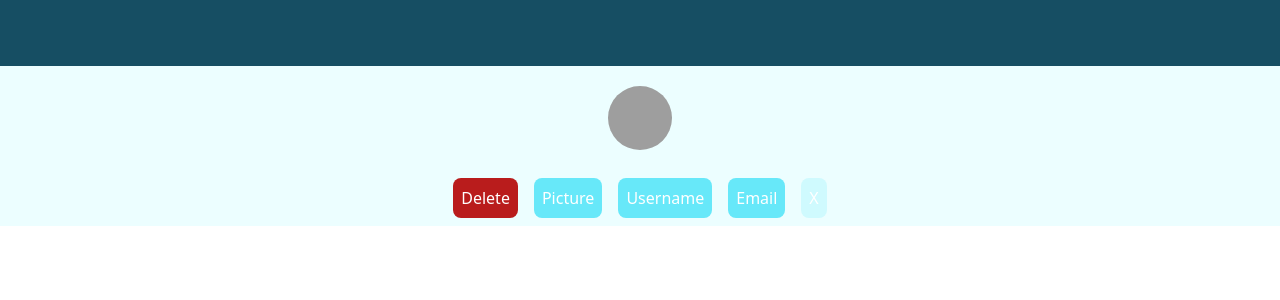
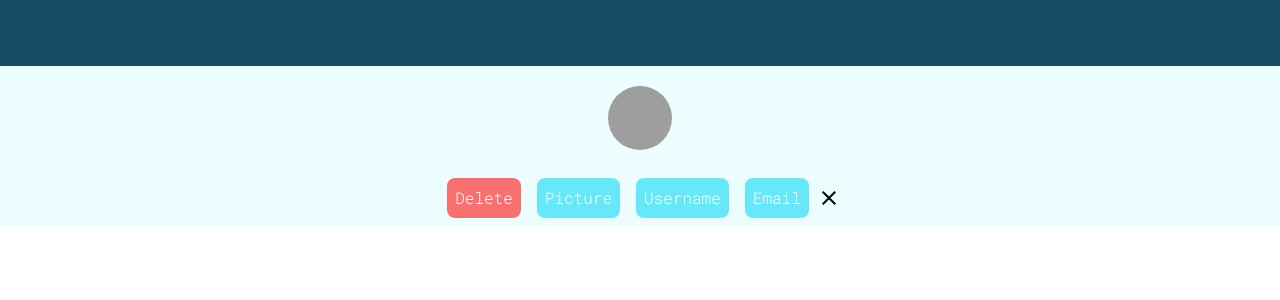
Before and after one commit to kirran01/Ghibli-front, a React (Vite) app: page /profile in a window 1280 px wide. Both pictures are taken after a click on the button "Edit Profile". Shown: the top 300 px of the page. Built offline with nearby package versions, Linux system fonts and the light colour scheme; grey boxes are pictures that could not be loaded.

Commit message:
update user

```diff
--- a/index.html
+++ b/index.html
@@ -3,6 +3,12 @@
   <head>
     <meta charset="UTF-8" />
     <link rel="icon" type="image/svg+xml" href="/vite.svg" />
+    <link rel="preconnect" href="https://fonts.googleapis.com" />
+    <link rel="preconnect" href="https://fonts.gstatic.com" crossorigin />
+    <link
+      href="https://fonts.googleapis.com/css2?family=Dosis:wght@300&family=Open+Sans&family=Roboto+Mono:wght@300&display=swap"
+      rel="stylesheet"
+    />
     <meta name="viewport" content="width=device-width, initial-scale=1.0" />
     <title>Vite + React</title>
   </head>
--- a/src/index.css
+++ b/src/index.css
@@ -1,3 +1,9 @@
 @tailwind base;
 @tailwind components;
 @tailwind utilities;
+
+*{
+font-family: 'Dosis', sans-serif;
+font-family: 'Open Sans', sans-serif;
+font-family: 'Roboto Mono', monospace;
+}
--- a/src/pages/profile.jsx
+++ b/src/pages/profile.jsx
@@ -2,26 +2,73 @@ import React from 'react';
 import { AuthContext } from '../context/auth.context';
 import { useState, useContext, useEffect } from 'react';
 import { useNavigate } from "react-router-dom";
+import axios from 'axios';
+import Button from '@mui/material/Button';
+import ClearIcon from '@mui/icons-material/Clear';
 
 
 const Profile = () => {
     const [extendEdit, setExtendEdit] = useState('')
+    const [fieldToEdit, setFieldToEdit] = useState('')
+    const [userEditInput, setUserEditInput] = useState('')
+    console.log(userEditInput, 'uei')
+    console.log(fieldToEdit, 'fte')
     const navigate = useNavigate();
     const { storeToken, user, setUser, authenticateUser, logOut } = useContext(AuthContext)
+    const updateUser = (e) => {
+        e.preventDefault()
+        axios.put('http://localhost:3000/auth/edit-user', {
+            [fieldToEdit]: userEditInput
+        },
+            {
+                headers: {
+                    authorization: `Bearer ${localStorage.getItem('authToken')}`
+                }
+            })
+            .then(res => {
+                console.log(res.data)
+            })
+            .catch(err => {
+                console.log(err)
+            })
+    }
     return (
         <div className='bg-cyan-50 flex flex-col items-center'>
             <img className='w-16 h-16 rounded-full m-5' src="https://images.pexels.com/photos/15465414/pexels-photo-15465414.jpeg?auto=compress&cs=tinysrgb&w=1260&h=750&dpr=1" alt="profilepic" />
             {user && <p className='text-2xl m-2'>@{user.username}</p>}
-            {extendEdit === '' && <button onClick={() => { setExtendEdit('open') }} className='p-2 bg-cyan-300 m-2 rounded-lg text-white'>Edit Profile</button>}
-            {extendEdit === 'open' && <>
+            {extendEdit === '' && <button className='p-2 bg-cyan-300 m-2 rounded-lg text-white hover:bg-cyan-200' onClick={() => { setExtendEdit('open') }}>Edit Profile</button>}
+            {extendEdit === 'open' &&
                 <div className='flex'>
-                    <button className='p-2 bg-red-700 m-2 rounded-lg text-white'>Delete</button>
-                    <button className='p-2 bg-cyan-300 m-2 rounded-lg text-white'>Picture</button>
-                    <button className='p-2 bg-cyan-300 m-2 rounded-lg text-white'>Username</button>
-                    <button className='p-2 bg-cyan-300 m-2 rounded-lg text-white'>Email</button>
-                    <button className='p-2 bg-cyan-100 m-2 rounded-lg text-white' onClick={()=>{setExtendEdit('')}}>X</button>
+                    <button className='p-2 bg-red-400 m-2 rounded-lg text-white hover:bg-cyan-200' variant="outlined">Delete</button>
+                    <button className='p-2 bg-cyan-300 m-2 rounded-lg text-white hover:bg-cyan-200' onClick={() => {
+                        setExtendEdit('open-input')
+                        setFieldToEdit('profileImage')
+                    }}>Picture
+                    </button>
+                    <button className='p-2 bg-cyan-300 m-2 rounded-lg text-white hover:bg-cyan-200' onClick={() => {
+                        setExtendEdit('open-input')
+                        setFieldToEdit('username')
+                    }}>Username
+                    </button>
+                    <button className='p-2 bg-cyan-300 m-2 rounded-lg text-white hover:bg-cyan-200' onClick={() => {
+                        setExtendEdit('open-input')
+                        setFieldToEdit('email')
+                    }}>Email
+                    </button>
+                    <div className='flex items-center'>
+                        <ClearIcon style={{ cursor: 'pointer' }} onClick={() => { setExtendEdit('') }} />
+                    </div>
                 </div>
-            </>}
+            }
+            {extendEdit === 'open-input' &&
+                <form className='flex'>
+                    <input value={userEditInput} onChange={(e) => { setUserEditInput(e.target.value) }} className='m-5 border-2 rounded-md' type="text" />
+                    <button onClick={updateUser} className='p-2 bg-cyan-300 m-2 rounded-lg text-white hover:bg-cyan-200' type="">Submit</button>
+                    <div className='flex items-center'>
+                        <ClearIcon style={{ cursor: 'pointer' }} onClick={() => { setExtendEdit('') }} />
+                    </div>
+                </form>
+            }
         </div>
     );
 }
```
